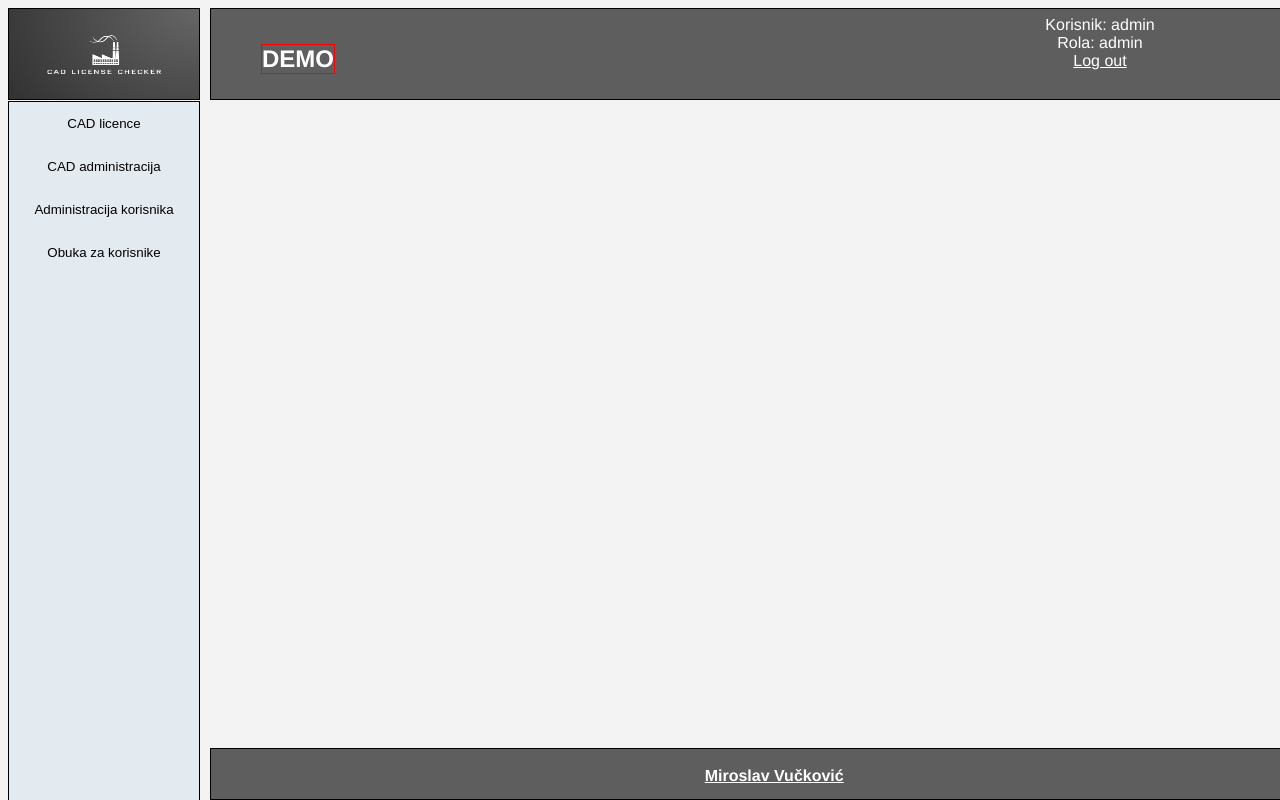
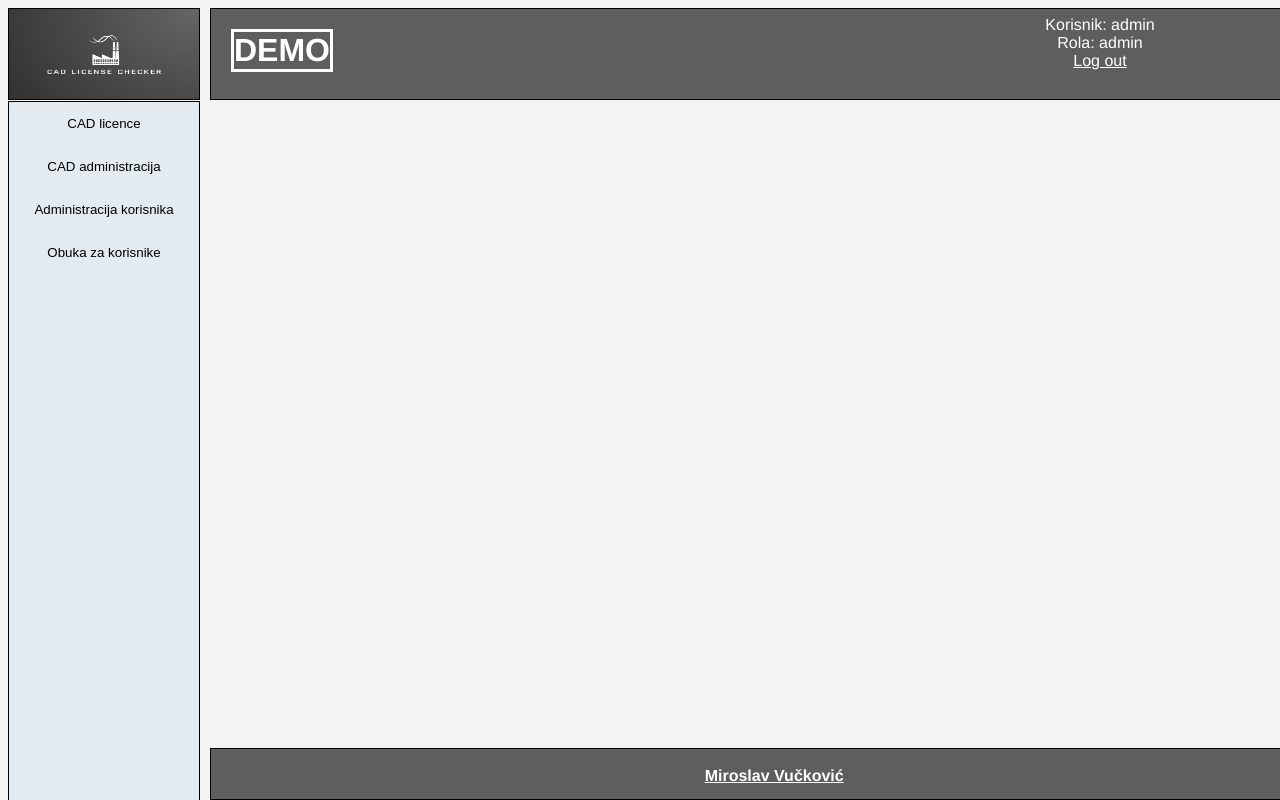
Before and after one commit to miroVuckovic/licCheck_php, a PHP site: page /licCheck/ in a window 1280 px wide. Run offline with PHP 8.4, Linux system fonts and the light colour scheme; a user stored in the database is signed in.

Commit message:
css and php structure changes

```diff
--- a/app/views/sidebar.php
+++ b/app/views/sidebar.php
@@ -13,12 +13,6 @@ echo "<aside class='sidebar'>";
 
 switch ($role_id) {
 
-    case 1:
-        echo $cad_lics;
-        echo $cad_admin;
-        echo $user_admin;
-        echo $user_training;
-        break;
     case 2:
         echo $cad_lics;
         echo $user_training;
@@ -28,8 +22,11 @@ switch ($role_id) {
         echo $user_training;
         break;
     default:
-
+        echo $cad_lics;
+        echo $cad_admin;
+        echo $user_admin;
+        echo $user_training;
+        break;
 }
 
-
 echo "</aside>";
--- a/public/css/main.css
+++ b/public/css/main.css
@@ -1,10 +1,5 @@
 html {
   font-family: "Helvetica", "Lucida Console", "Courier New", monospace;
-}
-
-* {
-  /* border: 1px solid red; */
-  /* color: black; */
 }
 
 h1 {
@@ -230,13 +225,14 @@ a {
 
 .demo {
   position: relative;
-  bottom: 15px;
-  left: 0px;
+  top: 20px;
+  bottom: 0px;
+  left: 20px;
   color: white;
-  border: 1px solid red;
-  font-size:x-large;
+  border: 3px solid white;
+  font-size:xx-large;
   font-weight: bolder;
-  margin: 50px;
+  margin: 0px;
   width:fit-content;
   /* padding-right: 50px; */
 }
--- a/public/index.php
+++ b/public/index.php
@@ -7,8 +7,6 @@
 session_start();
 
 if (isset($_SESSION['logged_in'])) {
-
-    // echo 'session:' . $_SESSION['logged_in'];
 
     include "../app/helpers/query-cad-lics.php";
 
@@ -20,17 +18,13 @@ if (isset($_SESSION['logged_in'])) {
 
     echo "<body>";
 
-    $cadParam;
-
     header_remove();
 
     echo "<main>";
 
+    if (isset($_GET['page'])) {
 
-
-    if (isset($_GET['page'])) {
         $page = $_GET['page'];
-
         switch ($page) {
             case "training":
                 readfile("../app/views/training.html");
```
Also changed, not shown: app/views/cad-lics.php (+2 -10 lines), app/views/sidebar.html (deleted, +0 -12 lines), public/css/login.css (+8 -1 lines).
